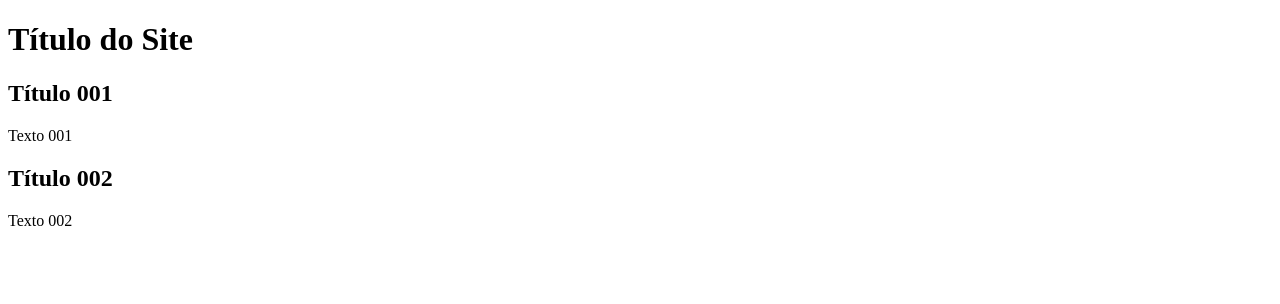
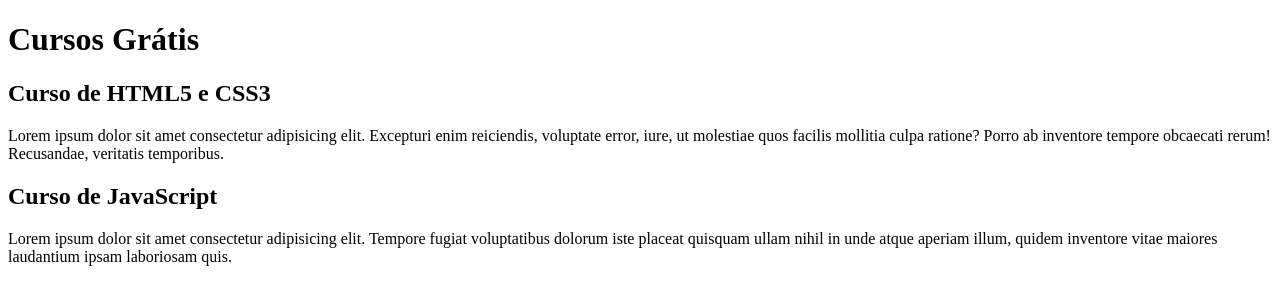
Before and after one commit to nulaia/projeto-teste, a plain HTML site: page index.html in a window 1280 px wide. Drawn offline with Linux system fonts and the light colour scheme.

Commit message:
Update index.html

```diff
--- a/index.html
+++ b/index.html
@@ -9,15 +9,15 @@
 <body>
     <main>
         <header>
-            <h1>Título do Site</h1>
+            <h1>Cursos Grátis</h1>
         </header>
         <article>
-            <h2>Título 001</h2>
-            <p>Texto 001</p>
+            <h2>Curso de HTML5 e CSS3</h2>
+            <p>Lorem ipsum dolor sit amet consectetur adipisicing elit. Excepturi enim reiciendis, voluptate error, iure, ut molestiae quos facilis mollitia culpa ratione? Porro ab inventore tempore obcaecati rerum! Recusandae, veritatis temporibus.</p>
         </article>
         <article>
-            <h2>Título 002</h2>
-            <p>Texto 002</p>
+            <h2>Curso de JavaScript</h2>
+            <p>Lorem ipsum dolor sit amet consectetur adipisicing elit. Tempore fugiat voluptatibus dolorum iste placeat quisquam ullam nihil in unde atque aperiam illum, quidem inventore vitae maiores laudantium ipsam laboriosam quis.</p>
         </article>
     </main>
 </body>
```
